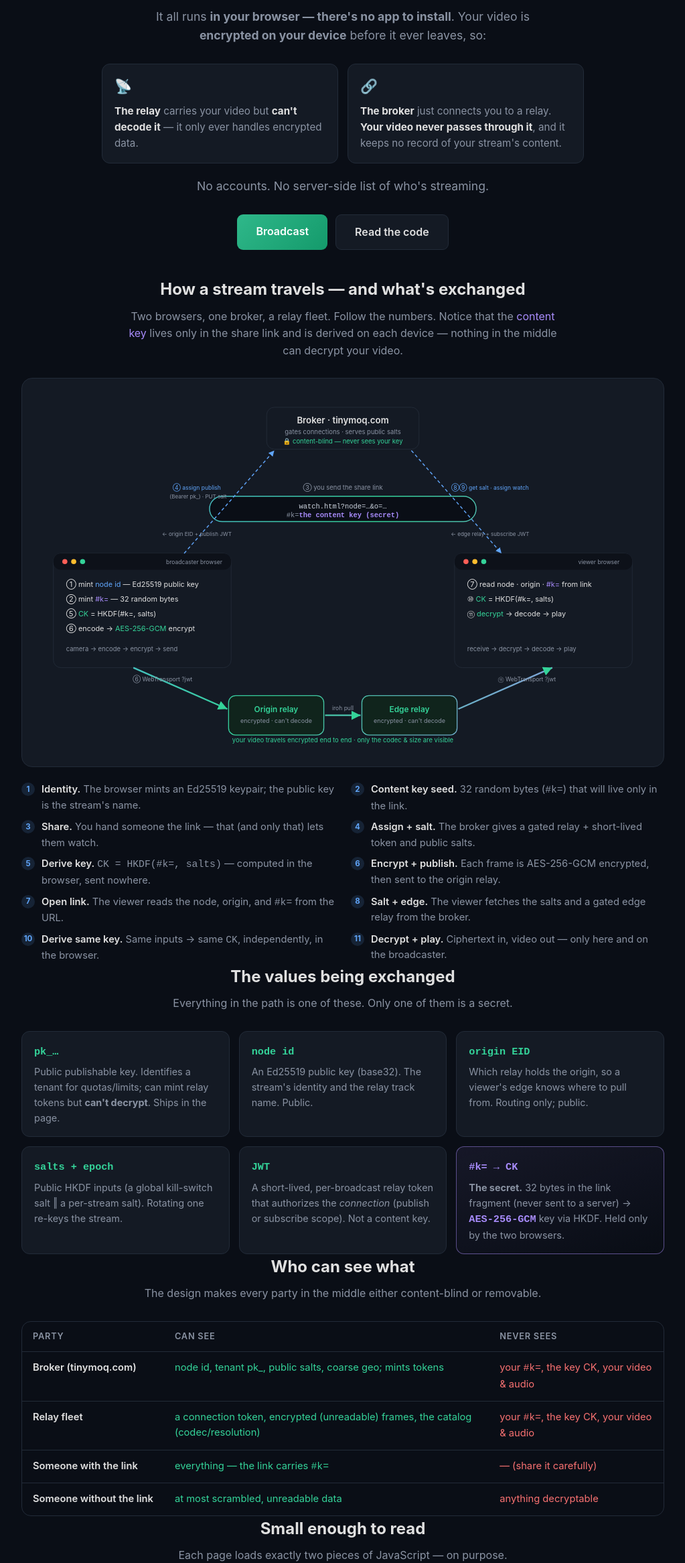
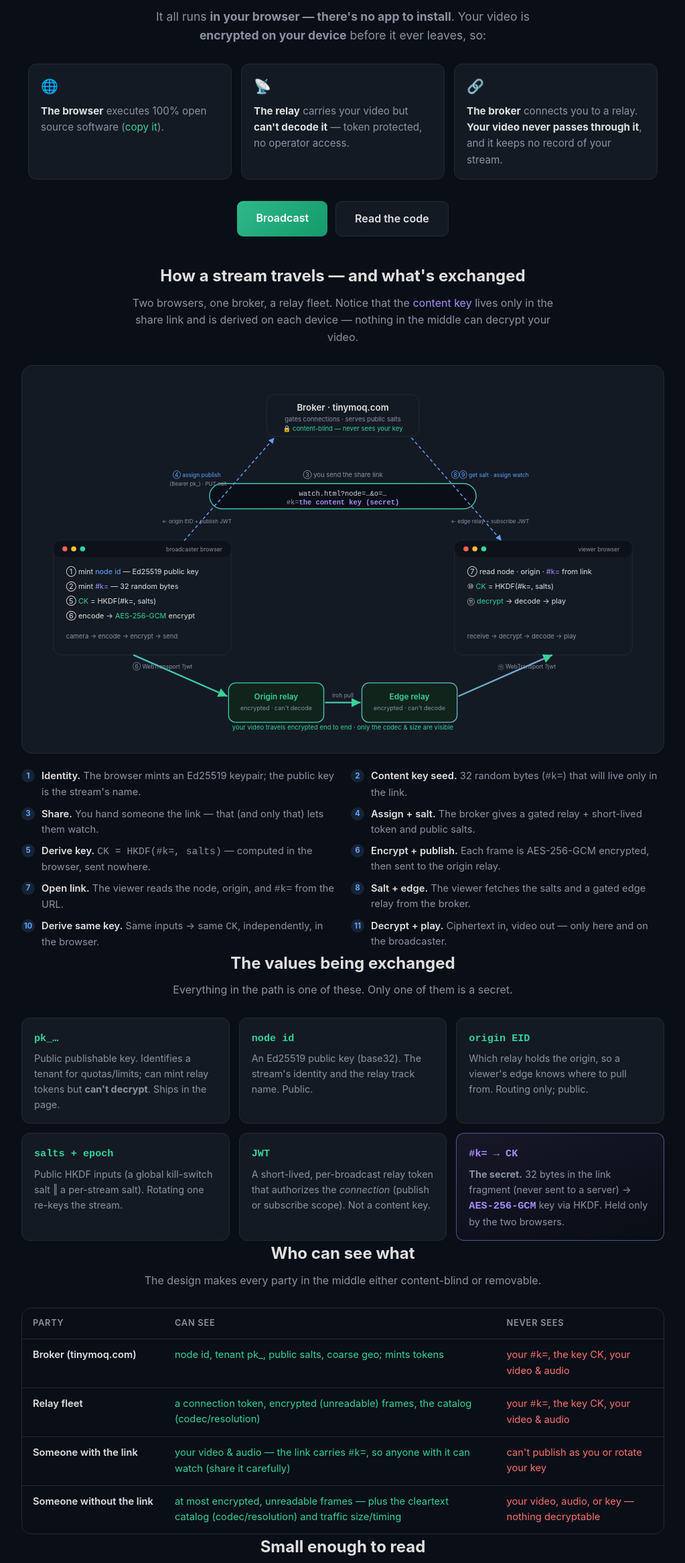
Before and after one commit to erikherz/earthseed, a website built with Vite: page simple/index.html in a window 1280 px wide. Shown: the part 237-2570 px from the top of the page at 67% size, without its empty margins (128-1151 px from the left). Built offline with nearby package versions, Linux system fonts and the light colour scheme; no server answers.

Commit message:
landing + docs: accuracy pass and relay clarity
- Homepage: three hero point-cards (browser=100% open source, relay can't
  decode/token-protected/no operator access, broker connects/never carries
  video/keeps no record); footer LinkedIn link; spacing above CTAs; drop
  'no accounts…' and 'Follow the numbers' copy.
- 'Who can see what' rows made precise on the site AND in README.md/TRUST.md:
  a link-holder can watch but can't publish or rotate the key; someone without
  the link sees only ciphertext plus the cleartext catalog and traffic
  size/timing — nothing decryptable.
- earthseed.js: rewrite the relay CONFIG comment to state the relay is pure
  transport outside the trust boundary (frames are AES-256-GCM encrypted before
  @moq/net), so encryption holds over any relay; note draft-14 is version-matched
  to the pinned @moq/net@0.1.5, not stale.

```diff
--- a/simple/index.html
+++ b/simple/index.html
@@ -42,12 +42,13 @@
       h1 { font-size: clamp(1.8rem, 5vw, 3rem); line-height: 1.1; margin: 0 0 16px; text-wrap: balance; }
       .grad { background: var(--grad); -webkit-background-clip: text; background-clip: text; color: transparent; }
       .sub { color: var(--muted); font-size: 1.1rem; max-width: 620px; margin: 0 auto 28px; text-wrap: pretty; }
-      .two-points { display: grid; grid-template-columns: 1fr 1fr; gap: 14px; max-width: 720px; margin: 0 auto; text-align: left; }
-      @media (max-width: 640px) { .two-points { grid-template-columns: 1fr; } }
+      .two-points { display: grid; grid-template-columns: repeat(3, 1fr); gap: 14px; max-width: 940px; margin: 0 auto; text-align: left; }
+      @media (max-width: 760px) { .two-points { grid-template-columns: 1fr; } }
+      .pt a { color: var(--green); }
       .pt { background: var(--card); border: 1px solid var(--border); border-radius: 12px; padding: 16px 18px; color: var(--muted); font-size: 0.95rem; }
       .pt b { color: var(--text); }
       .pt-ic { font-size: 1.3rem; display: block; margin-bottom: 8px; }
-      .cta { display: flex; gap: 12px; justify-content: center; flex-wrap: wrap; }
+      .cta { display: flex; gap: 12px; justify-content: center; flex-wrap: wrap; margin-top: 32px; }
       .btn {
         padding: 13px 28px; border-radius: 9px; font-weight: 600; font-size: 1rem; cursor: pointer;
         border: 1px solid var(--border); background: var(--card); color: var(--text);
@@ -97,10 +98,10 @@
         <b>encrypted on your device</b> before it ever leaves, so:
       </p>
       <div class="two-points">
-        <div class="pt"><span class="pt-ic">📡</span><b>The relay</b> carries your video but <b>can't decode it</b> — it only ever handles encrypted data.</div>
-        <div class="pt"><span class="pt-ic">🔗</span><b>The broker</b> just connects you to a relay. <b>Your video never passes through it</b>, and it keeps no record of your stream's content.</div>
+        <div class="pt"><span class="pt-ic">🌐</span><b>The browser</b> executes 100% open source software (<a href="https://github.com/erikherz/earthseed" target="_blank" rel="noopener">copy it</a>).</div>
+        <div class="pt"><span class="pt-ic">📡</span><b>The relay</b> carries your video but <b>can't decode it</b> — token protected, no operator access.</div>
+        <div class="pt"><span class="pt-ic">🔗</span><b>The broker</b> connects you to a relay. <b>Your video never passes through it</b>, and it keeps no record of your stream.</div>
       </div>
-      <p class="sub" style="margin-top: 20px">No accounts. No server-side list of who's streaming.</p>
       <div class="cta">
         <a class="btn primary" href="./broadcast.html">Broadcast</a>
         <a class="btn" href="https://github.com/erikherz/earthseed" target="_blank" rel="noopener">Read the code</a>
@@ -110,7 +111,7 @@
     <section class="wrap">
       <h2>How a stream travels — and what's exchanged</h2>
       <p class="lead">
-        Two browsers, one broker, a relay fleet. Follow the numbers. Notice that the <span style="color:var(--purple)">content key</span>
+        Two browsers, one broker, a relay fleet. Notice that the <span style="color:var(--purple)">content key</span>
         lives only in the share link and is derived on each device — nothing in the middle can decrypt your video.
       </p>
       <div class="diagram">
@@ -220,8 +221,8 @@
           <tbody>
             <tr><td>Broker (tinymoq.com)</td><td class="see">node id, tenant pk_, public salts, coarse geo; mints tokens</td><td class="no">your <code>#k=</code>, the key CK, your video &amp; audio</td></tr>
             <tr><td>Relay fleet</td><td class="see">a connection token, encrypted (unreadable) frames, the catalog (codec/resolution)</td><td class="no">your <code>#k=</code>, the key CK, your video &amp; audio</td></tr>
-            <tr><td>Someone with the link</td><td class="see">everything — the link carries <code>#k=</code></td><td class="no">— (share it carefully)</td></tr>
-            <tr><td>Someone without the link</td><td class="see">at most scrambled, unreadable data</td><td class="no">anything decryptable</td></tr>
+            <tr><td>Someone with the link</td><td class="see">your video &amp; audio — the link carries <code>#k=</code>, so anyone with it can watch (share it carefully)</td><td class="no">can't publish as you or rotate your key</td></tr>
+            <tr><td>Someone without the link</td><td class="see">at most encrypted, unreadable frames — plus the cleartext catalog (codec/resolution) and traffic size/timing</td><td class="no">your video, audio, or key — nothing decryptable</td></tr>
           </tbody>
         </table>
       </div>
@@ -252,7 +253,7 @@
 
     <footer class="wrap">
       Open source · <a href="https://github.com/erikherz/earthseed" target="_blank" rel="noopener">github.com/erikherz/earthseed</a>
-      · no accounts, no analytics, no server-side list of streams
+      · <a href="https://www.linkedin.com/in/erikherz/" target="_blank" rel="noopener">erik@vivoh.com</a>
     </footer>
   </body>
 </html>
```
Also changed, not shown: simple/TRUST.md (+4 -2 lines), simple/earthseed.js (+14 -2 lines), README.md.
